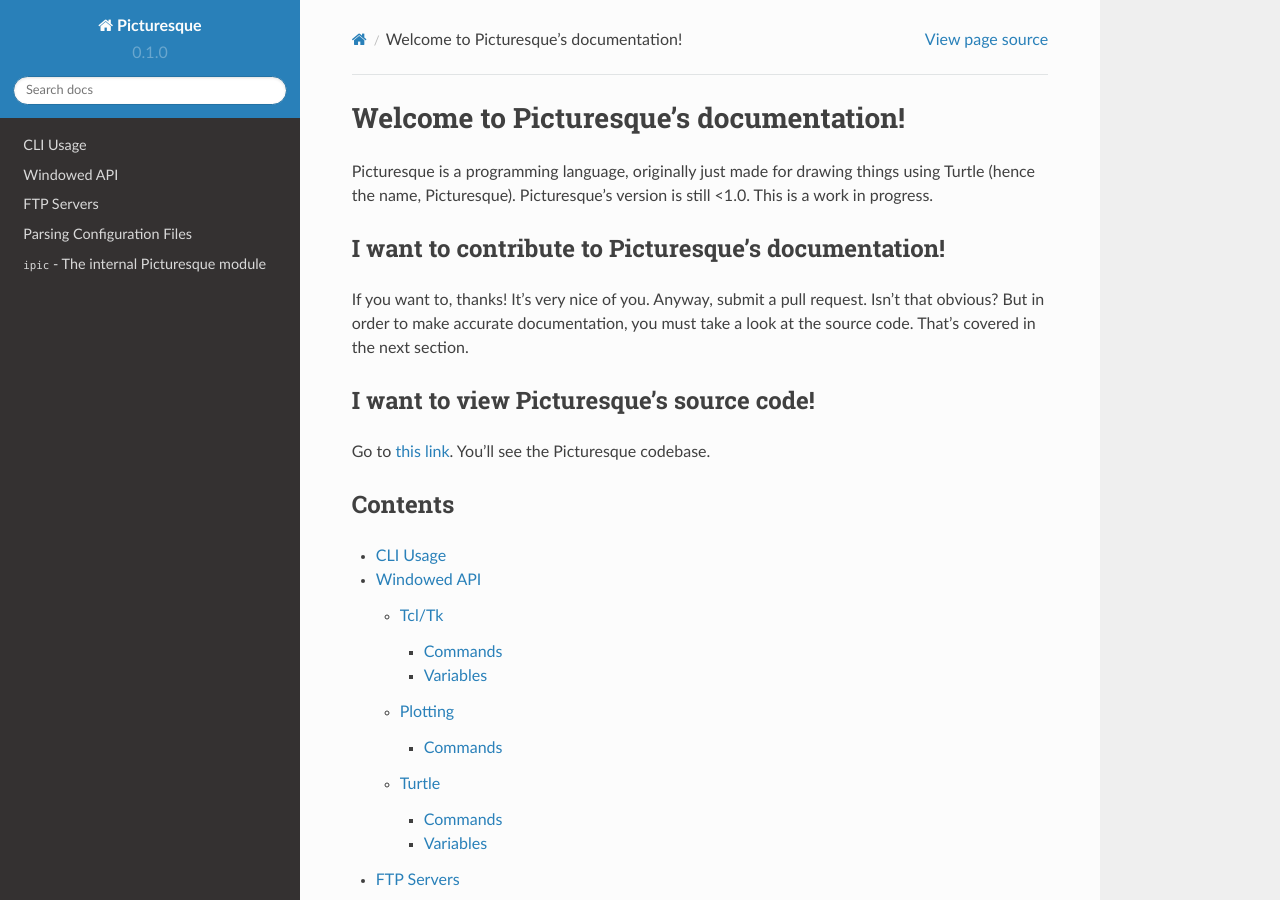
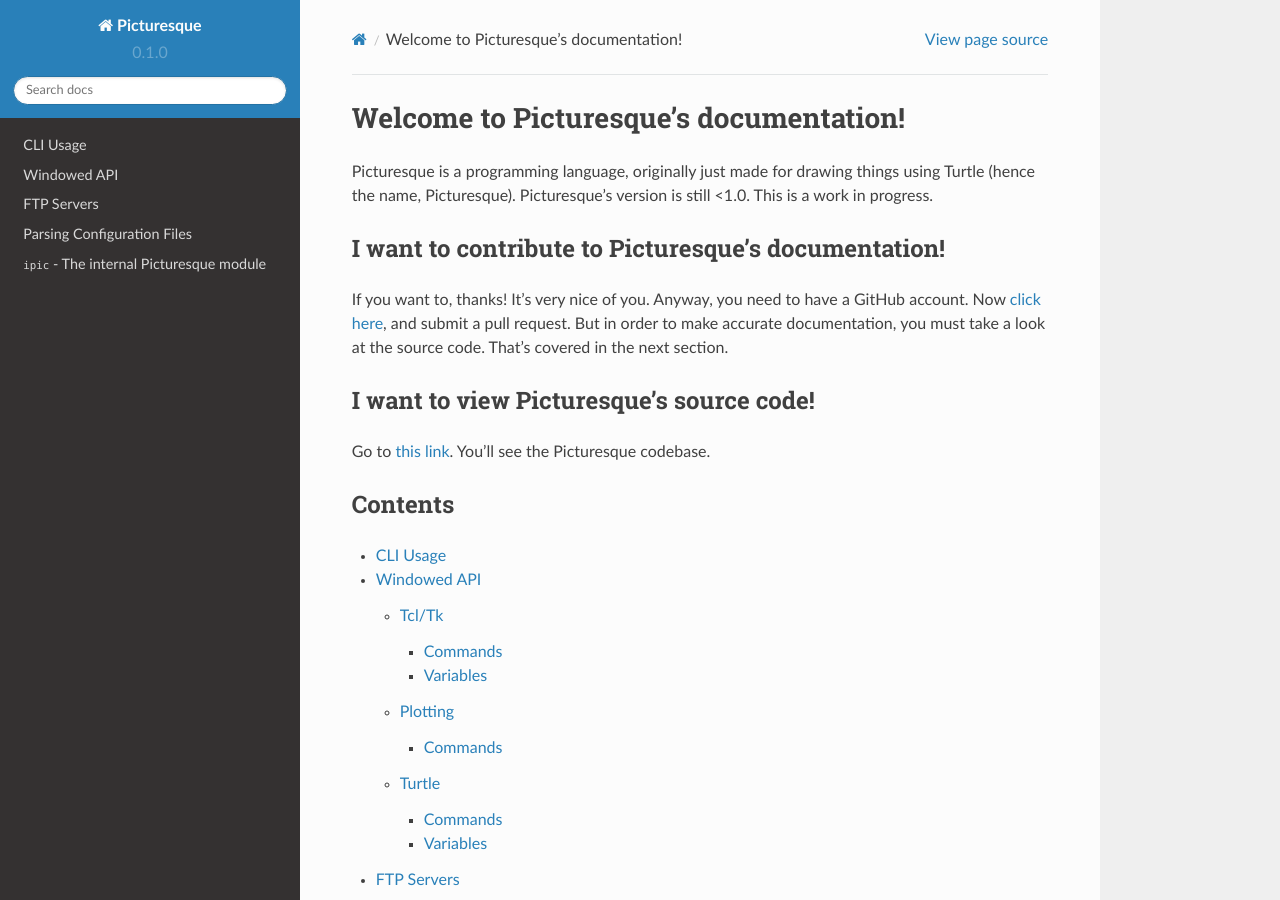
Before and after one commit to tiashDev/pic-docs, a Sphinx documentation site: the page built from docs/source/index.rst, in a window 1280 px wide and 900 px high. Built offline with Sphinx 7.4.7 and the Read the Docs theme 2.0.0, drawn with Linux system fonts in a browser that asks for light colours.

Commit message:
Update index.rst

```diff
--- a/docs/source/index.rst
+++ b/docs/source/index.rst
@@ -6,7 +6,7 @@ Picturesque is a programming language, originally just made for drawing things u
 I want to contribute to Picturesque's documentation!
 ----------------------------------------------------
 
-If you want to, thanks! It's very nice of you. Anyway, submit a pull request. Isn't that obvious? But in order to make accurate documentation, you must take a look at the source code. That's covered in the next section.
+If you want to, thanks! It's very nice of you. Anyway, you need to have a GitHub account. Now `click here <https://github.com/tiashDev/pic-docs/>`_, and submit a pull request. But in order to make accurate documentation, you must take a look at the source code. That's covered in the next section.
 
 I want to view Picturesque's source code!
 -----------------------------------------
```
